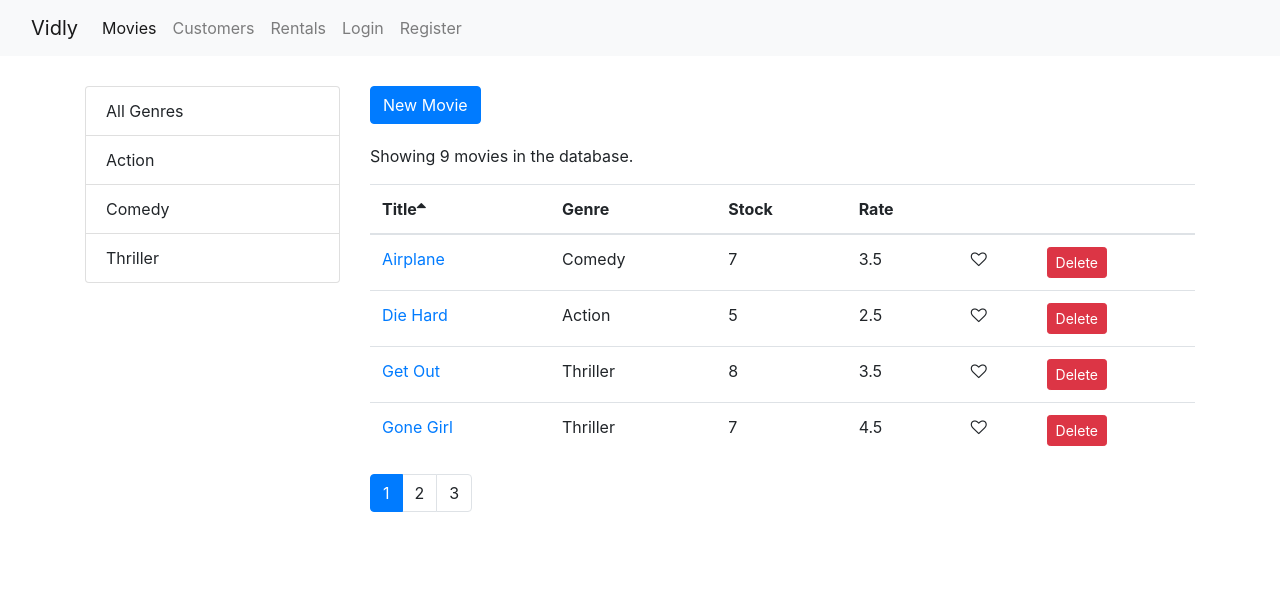
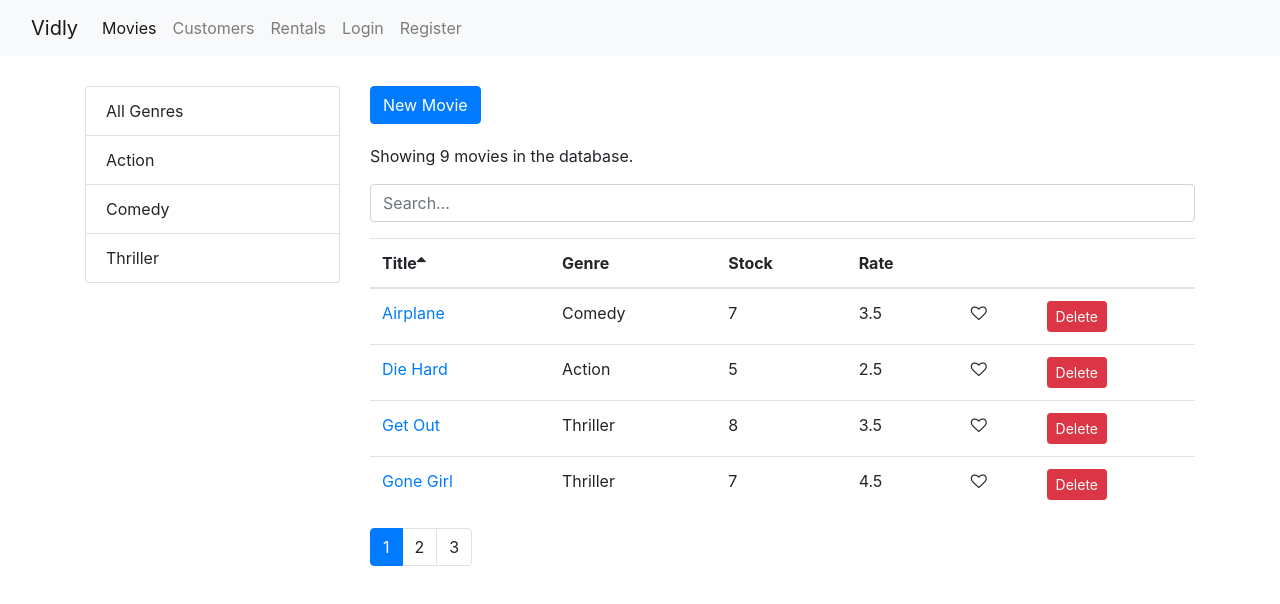
Before and after one commit to abram-stack/vidlyshop, a React (Create React App) app: page /movies in a window 1280 px wide. Shown: the top 604 px of the page. Built offline with nearby package versions, Linux system fonts and the light colour scheme.

Commit message:
http and log services

```diff
--- a/package.json
+++ b/package.json
@@ -6,6 +6,7 @@
     "@testing-library/jest-dom": "^5.11.9",
     "@testing-library/react": "^11.2.5",
     "@testing-library/user-event": "^12.7.1",
+    "axios": "^0.21.1",
     "bootstrap": "^4.1.1",
     "fontawesome": "^4.7.0",
     "joi-browser": "^13.4.0",
@@ -15,6 +16,7 @@
     "react-dom": "^17.0.1",
     "react-router-dom": "^5.2.0",
     "react-scripts": "4.0.2",
+    "react-toastify": "^7.0.3",
     "web-vitals": "^1.1.0"
   },
   "scripts": {
--- a/src/App.js
+++ b/src/App.js
@@ -1,5 +1,6 @@
 import React, { Component } from 'react';
 import { Route, Redirect, Switch } from 'react-router-dom';
+import { ToastContainer } from 'react-toastify';
 import Movies from './components/movies'
 import Customers from './components/customers';
 import Rentals from './components/rentals';
@@ -8,6 +9,7 @@
 import MovieForm from './components/movieForm';
 import LoginForm from './components/loginForm';
 import RegisterForm from './components/registerForm';
+import 'react-toastify/dist/ReactToastify.css';
 import './App.css';
 
 class App extends Component {
@@ -15,6 +17,7 @@
   render() {
     return (
       <React.Fragment>
+        <ToastContainer/>
         <NavBar/>
         <main className='container'>
           <Switch>
--- /dev/null
+++ b/src/components/common/searchBox.jsx
@@ -0,0 +1,16 @@
+import React, { Component } from 'react';
+
+const SearchBox = ({value, onChange}) => {
+  return (
+    <input
+      type='text'
+      name='query'
+      className='form-control my-3'
+      placeholder='Search...'
+      value={value}
+      onChange={e => onChange(e.currentTarget.value)}
+    />
+   );
+}
+
+export default SearchBox;
--- a/src/components/movies.jsx
+++ b/src/components/movies.jsx
@@ -3,6 +3,7 @@
 import { paginate } from '../utils/paginate';
 import Pagination from './common/pagination'
 import ListGroup from './common/listGroup';
+import SearchBox from './common/searchBox';
 import { getMovies } from '../services/fakeMovieService';
 import { getGenres } from '../services/fakeGenreService';
 import MoviesTable from './moviesTable';
@@ -14,7 +15,9 @@
     genres: [],
     pageSize: 4,
     currentPage: 1,
-    sortColumn: {path: 'title', order:'asc'}
+    searchQuery: '',
+    selectedGenre: null,
+    sortColumn: { path: 'title', order: 'asc' },
    }
 
   componentDidMount(){
@@ -46,21 +49,34 @@
     this.setState({ currentPage: page})
   }
 
-  handleGenreSelect = (genre) => {
-    this.setState( {selectedGenre: genre, currentPage: 1});
-  }
-
   handleSort = (sortColumn) => {
-
     this.setState({ sortColumn});
   }
 
+// control component, cannot be null or undefined
+  handleGenreSelect = (genre) => {
+    this.setState({
+      // search box is controlled component
+      selectedGenre: genre, searchQuery: '', currentPage: 1
+    });
+  }
+  // (e.currentTarget as component)
+  handleSearch = (query) => {
+    this.setState({searchQuery: query, selectedGenre: null, currentPage: 1})
+  }
+
+
   getPagedData = () => {
-    const { currentPage, pageSize, movies: allMovies, selectedGenre, sortColumn } = this.state
+    const { currentPage, pageSize, movies: allMovies, selectedGenre, sortColumn, searchQuery } = this.state
+
     // if selectedGenre and its id is truthy(means there is something)then filter the array allMovies, pick if the selectedGenreid = to map through
-    const filtered = selectedGenre && selectedGenre._id
-      ? allMovies.filter( m => m.genre._id === selectedGenre._id)
-      : allMovies
+
+    let filtered = allMovies;
+    if (searchQuery)
+      filtered = allMovies.filter(m =>
+        m.title.toLowerCase().startsWith(searchQuery.toLowerCase()));
+    else if (selectedGenre && selectedGenre._id)
+      filtered = allMovies.filter(m => m.genre._id === selectedGenre._id)
 
     const sorted = _.orderBy(filtered, [sortColumn.path], [sortColumn.order]);
 
@@ -71,7 +87,7 @@
 
   render() {
     console.log('movie page rendered')
-    const { currentPage, pageSize, sortColumn } = this.state
+    const { currentPage, pageSize, sortColumn, searchQuery } = this.state
     const { length: count } = this.state.movies;
 
     if (count === 0)
@@ -98,6 +114,7 @@
             New Movie
           </Link>
           <p>Showing {totalCount} movies in the database.</p>
+          <SearchBox value={searchQuery} onChange={this.handleSearch}/>
           <MoviesTable
             movies={movies}
             sortColumn={sortColumn}
```
Also changed, not shown: src/services/httpService.js (added, +23 -0 lines), src/services/logService.js (added, +24 -0 lines), 1 other file (tests, documents, lock files or other folders).
